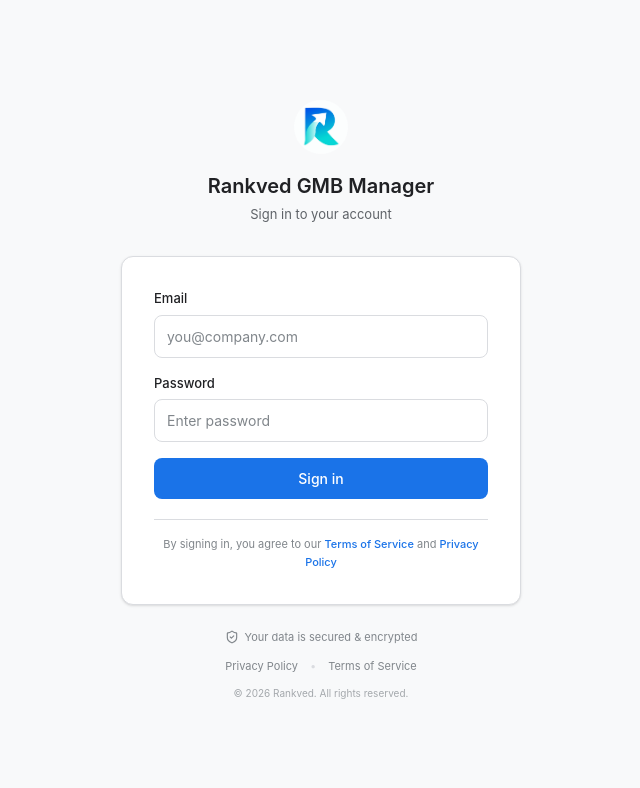
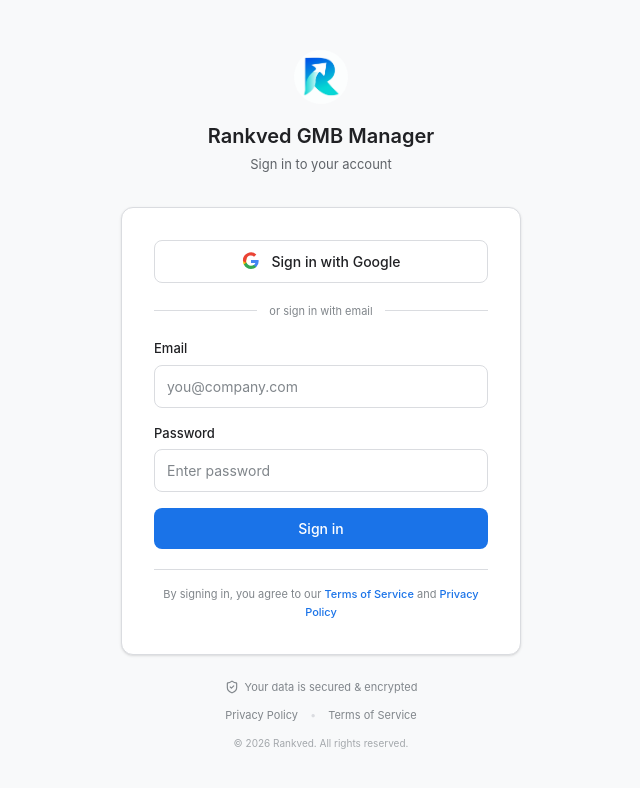
Before and after one commit to smritivarnaha/rankved-gmb, a Next.js app: page /login in a window 1280 px wide. Shown: the top 788 px of the page, without its empty margins (319-959 px from the left). Built offline with nearby package versions, Linux system fonts and the light colour scheme.

Commit message:
feat: add Google sign-in button to login page

```diff
--- a/src/app/login/page.tsx
+++ b/src/app/login/page.tsx
@@ -35,6 +35,29 @@
         </div>
 
         <div className="bg-white rounded-xl border border-[var(--border)] p-8 shadow-sm">
+          {/* Google Sign In */}
+          <button
+            onClick={() => signIn("google", { callbackUrl: "/dashboard" })}
+            className="w-full flex items-center justify-center gap-3 border border-[var(--border)] rounded-lg py-2.5 px-4 text-[14px] font-medium text-[var(--text-primary)] hover:bg-gray-50 transition-colors mb-5"
+          >
+            <svg width="18" height="18" viewBox="0 0 18 18">
+              <path fill="#4285F4" d="M16.51 8H8.98v3h4.3c-.18 1-.74 1.48-1.6 2.04v2.01h2.6a7.8 7.8 0 0 0 2.38-5.88c0-.57-.05-.66-.15-1.18z"/>
+              <path fill="#34A853" d="M8.98 17c2.16 0 3.97-.72 5.3-1.94l-2.6-2.01c-.72.48-1.63.76-2.7.76-2.08 0-3.84-1.4-4.47-3.29H1.85v2.07A8 8 0 0 0 8.98 17z"/>
+              <path fill="#FBBC05" d="M4.51 10.52A4.8 4.8 0 0 1 4.26 9c0-.53.09-1.04.25-1.52V5.41H1.85A8 8 0 0 0 .98 9c0 1.29.31 2.51.87 3.59l2.66-2.07z"/>
+              <path fill="#EA4335" d="M8.98 3.58c1.17 0 2.23.4 3.06 1.2l2.3-2.3A8 8 0 0 0 .98 9l2.87 2.07C4.14 4.98 6.23 3.58 8.98 3.58z"/>
+            </svg>
+            Sign in with Google
+          </button>
+
+          <div className="relative mb-5">
+            <div className="absolute inset-0 flex items-center">
+              <span className="w-full border-t border-[var(--border)]" />
+            </div>
+            <div className="relative flex justify-center">
+              <span className="bg-white px-3 text-[11px] text-[var(--text-tertiary)]">or sign in with email</span>
+            </div>
+          </div>
+
           <form onSubmit={handleLogin} className="space-y-4">
             <div>
               <label className="block text-[13px] font-medium text-[var(--text-primary)] mb-1.5">Email</label>
@@ -79,6 +102,7 @@
           </div>
         </div>
 
+
         {/* Footer with policy links and security badge */}
         <div className="mt-6 space-y-3">
           <div className="flex items-center justify-center gap-1.5 text-[11px] text-[var(--text-tertiary)]">
```
